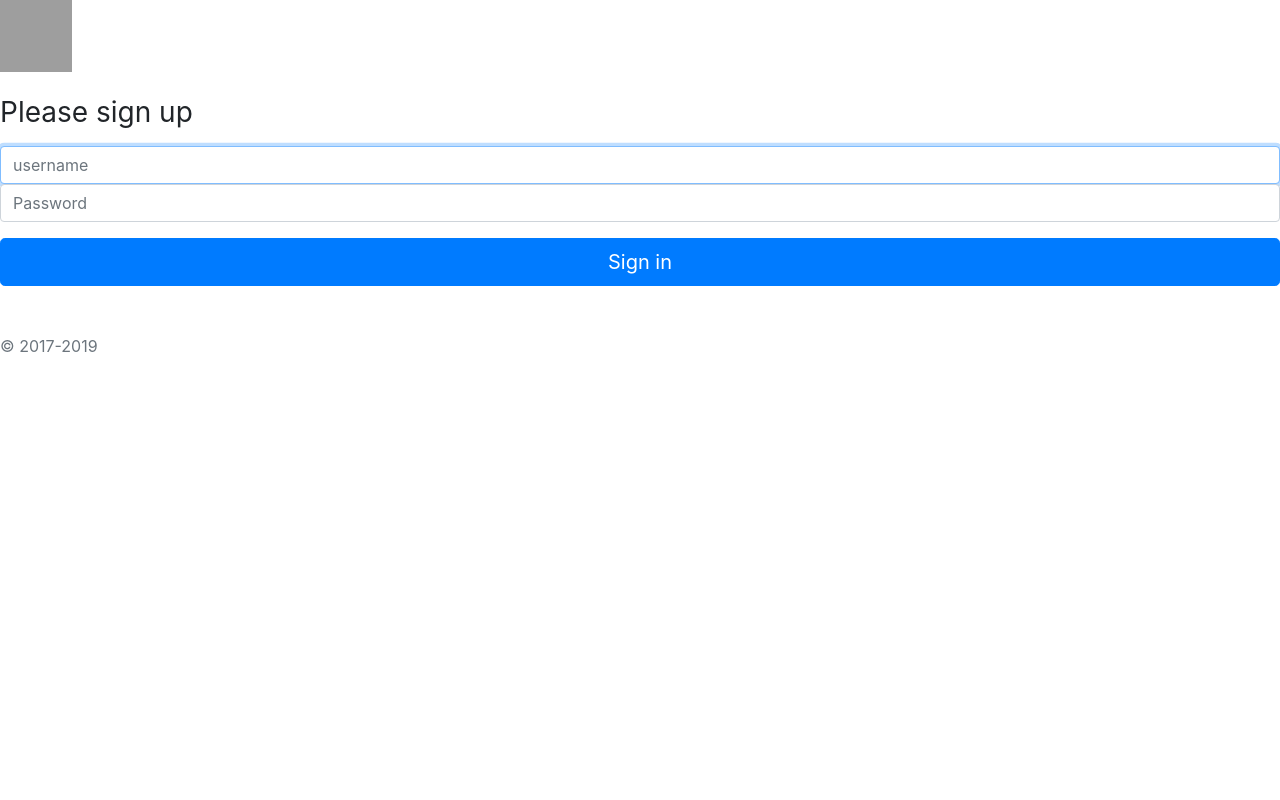
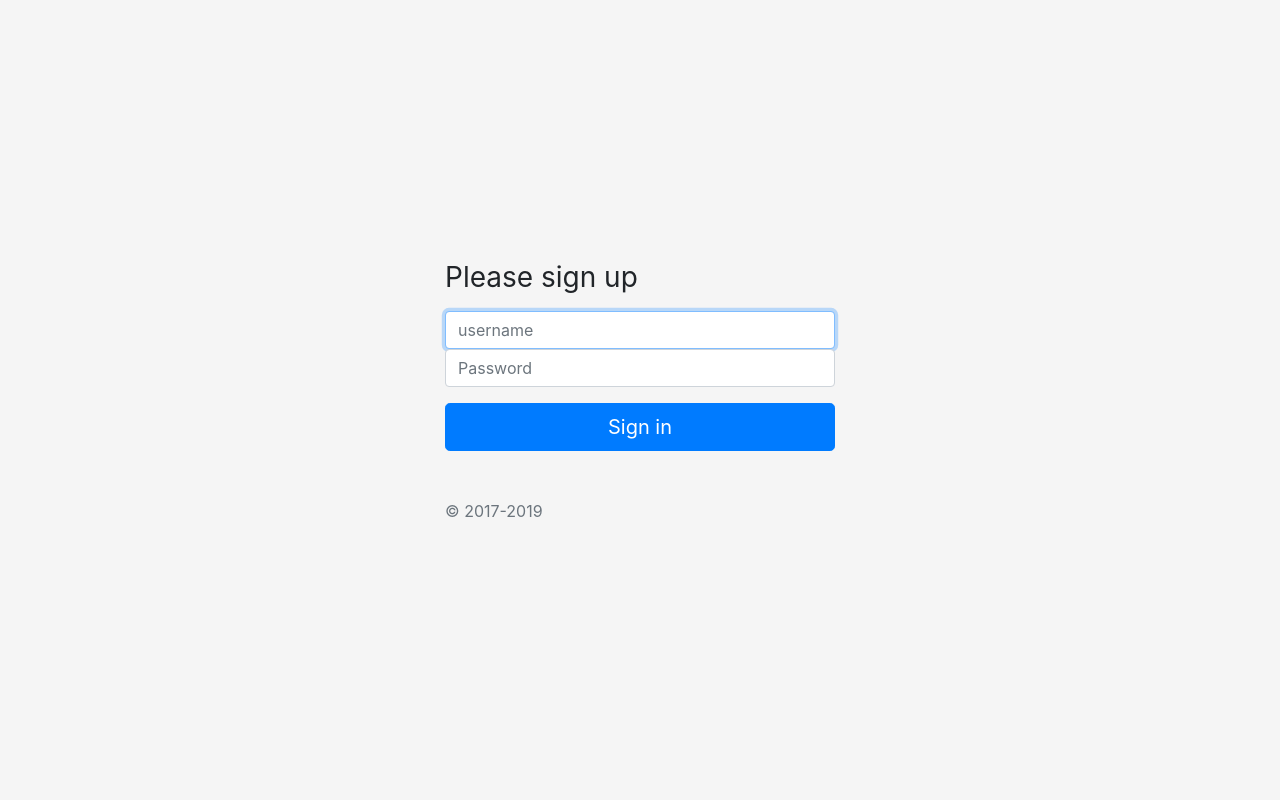
Before and after one commit to dkuji/django-sns, a Django app: page /signup/ in a window 1280 px wide. Run offline with Django 3.2, Linux system fonts and the light colour scheme; some libraries are stand-ins or nearby versions; grey boxes are pictures that could not be loaded.

Commit message:
finish 62

```diff
--- a/sns/sns/settings.py
+++ b/sns/sns/settings.py
@@ -120,6 +120,10 @@ USE_TZ = True
 
 STATIC_URL = '/static/'
 
+STATICFILES_DIRS = [
+    os.path.join(BASE_DIR, 'static'),
+]
+
 MEDIA_ROOT = os.path.join(BASE_DIR, 'media')
 
 MEDIA_URL = '/medi/'
--- a/sns/sns/urls.py
+++ b/sns/sns/urls.py
@@ -6,4 +6,4 @@ from django.conf.urls.static import static
 urlpatterns = [
     path('admin/', admin.site.urls),
     path('', include('app.urls')),
-] + static(settings.MEDIA_URL, document_root=settings.MEDIA_ROOT)
+] + static(settings.MEDIA_URL, document_root=settings.MEDIA_ROOT) + static(settings.STATIC_URL, document_root=settings.STATIC_ROOT)
--- /dev/null
+++ b/sns/static/style.css
@@ -0,0 +1,102 @@
+html,
+body {
+  height: 100%;
+}
+
+body {
+  display: -ms-flexbox;
+  display: flex;
+  -ms-flex-align: center;
+  align-items: center;
+  padding-top: 40px;
+  padding-bottom: 40px;
+  background-color: #f5f5f5;
+}
+
+.form-signin {
+  width: 100%;
+  max-width: 420px;
+  padding: 15px;
+  margin: auto;
+}
+
+.form-label-group {
+  position: relative;
+  margin-bottom: 1rem;
+}
+
+.form-label-group > input,
+.form-label-group > label {
+  height: 3.125rem;
+  padding: .75rem;
+}
+
+.form-label-group > label {
+  position: absolute;
+  top: 0;
+  left: 0;
+  display: block;
+  width: 100%;
+  margin-bottom: 0; /* Override default `<label>` margin */
+  line-height: 1.5;
+  color: #495057;
+  pointer-events: none;
+  cursor: text; /* Match the input under the label */
+  border: 1px solid transparent;
+  border-radius: .25rem;
+  transition: all .1s ease-in-out;
+}
+
+.form-label-group input::-webkit-input-placeholder {
+  color: transparent;
+}
+
+.form-label-group input:-ms-input-placeholder {
+  color: transparent;
+}
+
+.form-label-group input::-ms-input-placeholder {
+  color: transparent;
+}
+
+.form-label-group input::-moz-placeholder {
+  color: transparent;
+}
+
+.form-label-group input::placeholder {
+  color: transparent;
+}
+
+.form-label-group input:not(:placeholder-shown) {
+  padding-top: 1.25rem;
+  padding-bottom: .25rem;
+}
+
+.form-label-group input:not(:placeholder-shown) ~ label {
+  padding-top: .25rem;
+  padding-bottom: .25rem;
+  font-size: 12px;
+  color: #777;
+}
+
+/* Fallback for Edge
+-------------------------------------------------- */
+@supports (-ms-ime-align: auto) {
+  .form-label-group > label {
+    display: none;
+  }
+  .form-label-group input::-ms-input-placeholder {
+    color: #777;
+  }
+}
+
+/* Fallback for IE
+-------------------------------------------------- */
+@media all and (-ms-high-contrast: none), (-ms-high-contrast: active) {
+  .form-label-group > label {
+    display: none;
+  }
+  .form-label-group input:-ms-input-placeholder {
+    color: #777;
+  }
+}
--- a/sns/templates/login.html
+++ b/sns/templates/login.html
@@ -2,7 +2,7 @@
 
 {% block content %}
 <form class="form-signin" method='POST' action=''>{% csrf_token %}
-  <img class="mb-4" src="/docs/4.4/assets/brand/bootstrap-solid.svg" alt="" width="72" height="72">
+  <!--<img class="mb-4" src="/docs/4.4/assets/brand/bootstrap-solid.svg" alt="" width="72" height="72">-->
   <h1 class="h3 mb-3 font-weight-normal">Please login</h1>
   <label for="inputEmail" class="sr-only">Email address</label>
   <input type="text" id="inputEmail" class="form-control" name='username' placeholder="username" required autofocus>
--- a/sns/templates/signup.html
+++ b/sns/templates/signup.html
@@ -1,8 +1,13 @@
 {% extends 'base.html'%}
+{% load static %}
+
+{% block customcss %}
+<link rel="stylesheet" href="{% static 'style.css' %}" type="text/css">
+{% endblock customcss %}
 
 {% block content %}
 <form class="form-signin" method='POST' action=''>{% csrf_token %}
-  <img class="mb-4" src="/docs/4.4/assets/brand/bootstrap-solid.svg" alt="" width="72" height="72">
+  <!--<img class="mb-4" src="/docs/4.4/assets/brand/bootstrap-solid.svg" alt="" width="72" height="72">-->
   <h1 class="h3 mb-3 font-weight-normal">Please sign up</h1>
   {% if error %}
     {{ error }}
```
